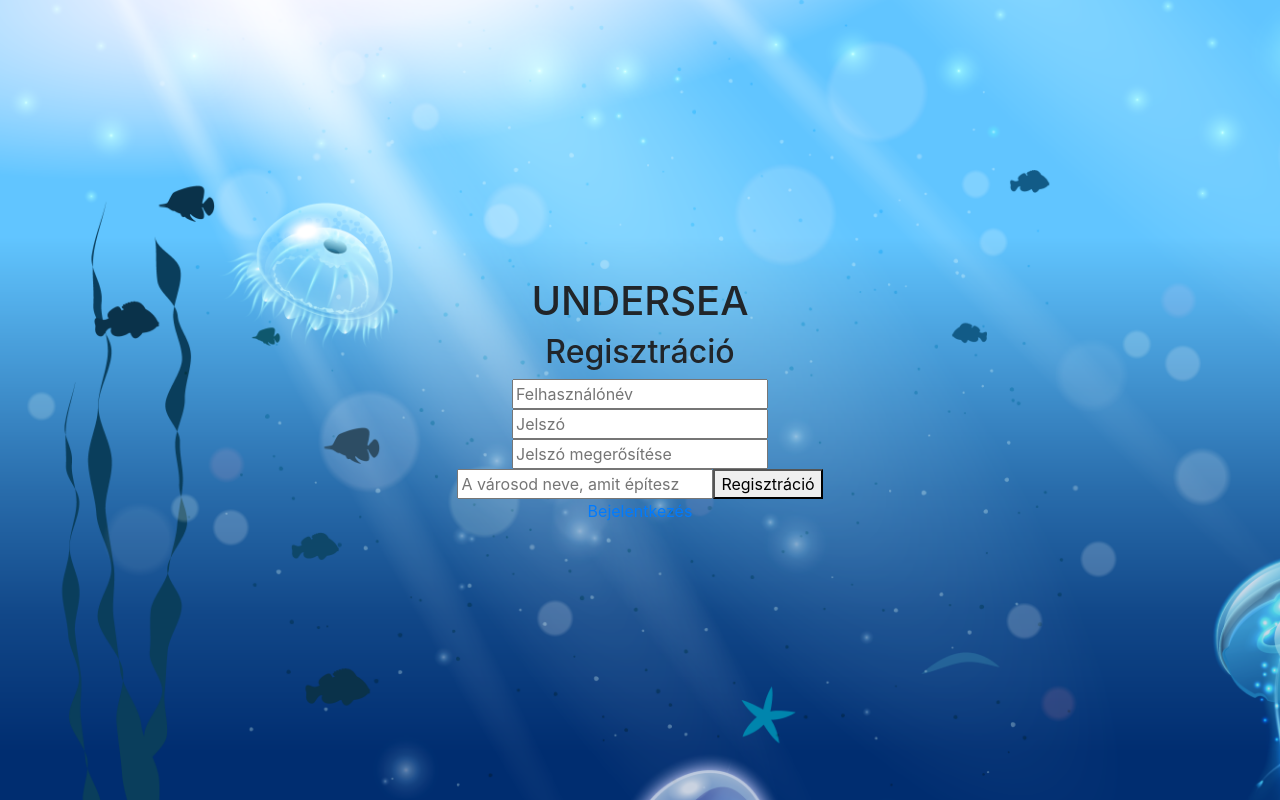
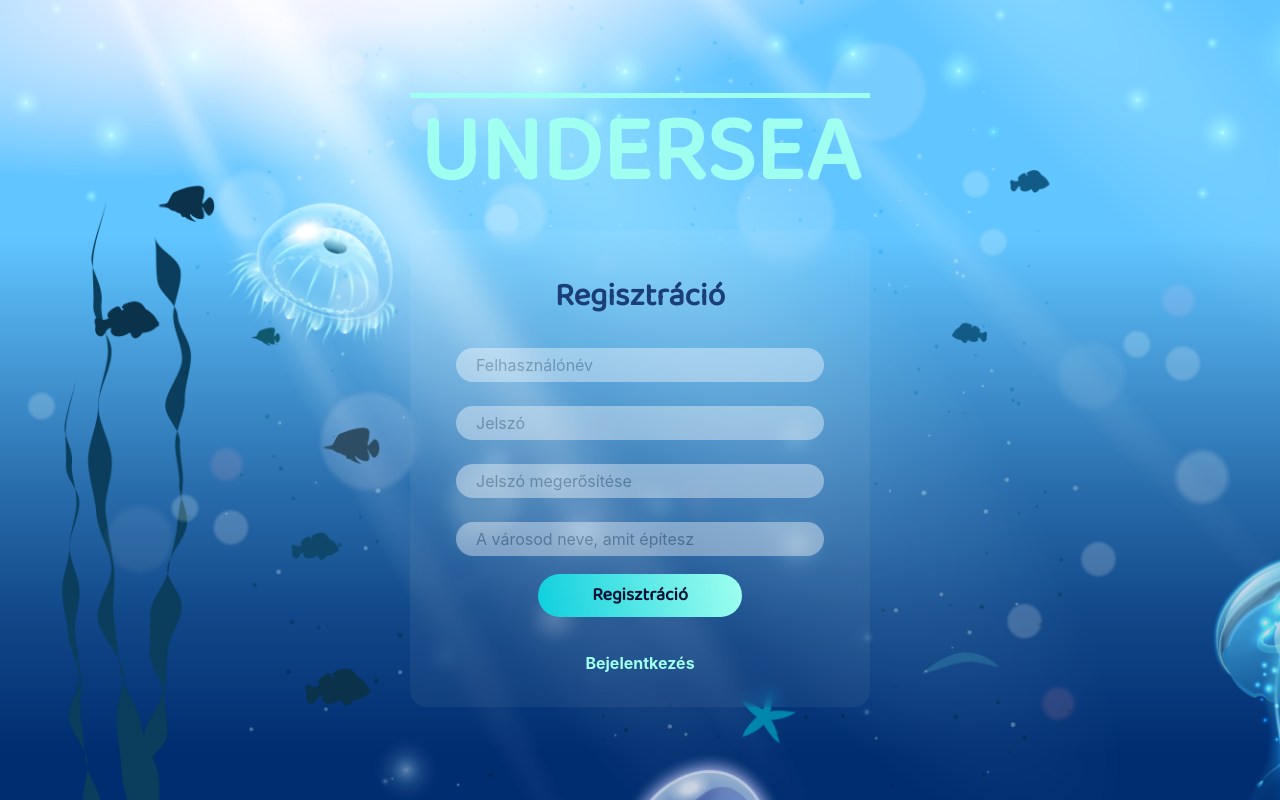
Before and after one commit to miklosabel/undersea, a React (Create React App) app: page /register in a window 1280 px wide. Built offline with nearby package versions, Linux system fonts and the light colour scheme.

Commit message:
refactor

```diff
--- a/src/page/login/Login.tsx
+++ b/src/page/login/Login.tsx
@@ -56,7 +56,7 @@ export class Login extends React.Component<{}, State> {
 
   render() {
     return (
-      <div className="container">
+      <div className="login-register-container">
         <header>
           <div className="header-line"></div>
           <h1 className="login-title">UNDERSEA</h1>
--- a/src/page/register/Register.tsx
+++ b/src/page/register/Register.tsx
@@ -6,7 +6,6 @@ interface State {
   password: string;
   passwordConfirmation: string;
   cityName: string;
-  //   formIsValid: boolean;
   error: {
     username: string;
     password: string;
@@ -73,7 +72,7 @@ export class Register extends React.Component<{}, State> {
 
   render() {
     return (
-      <div className="container">
+      <div className="login-register-container">
         <header>
           <div className="header-line"></div>
           <h1 className="login-title">UNDERSEA</h1>
```
